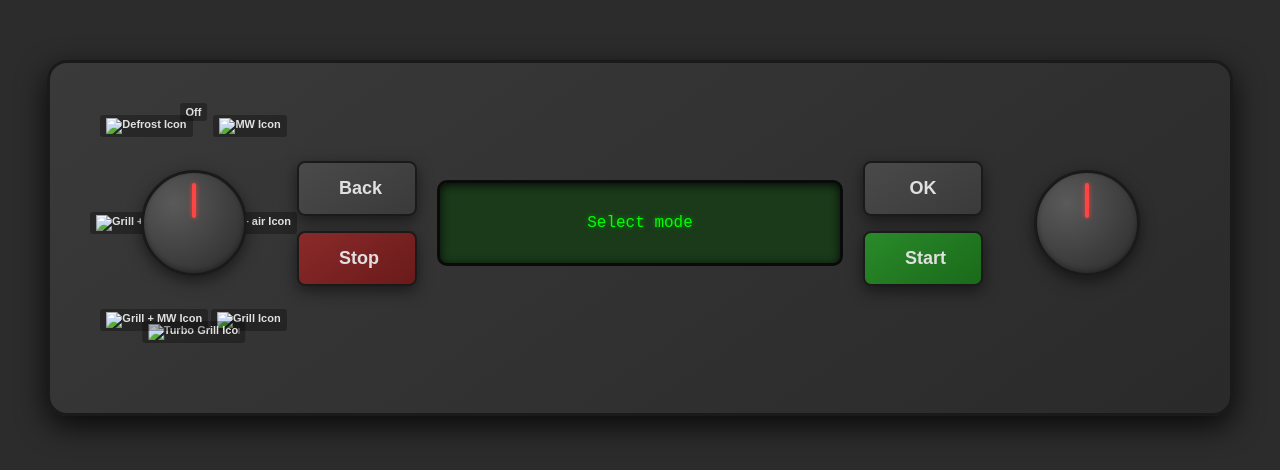
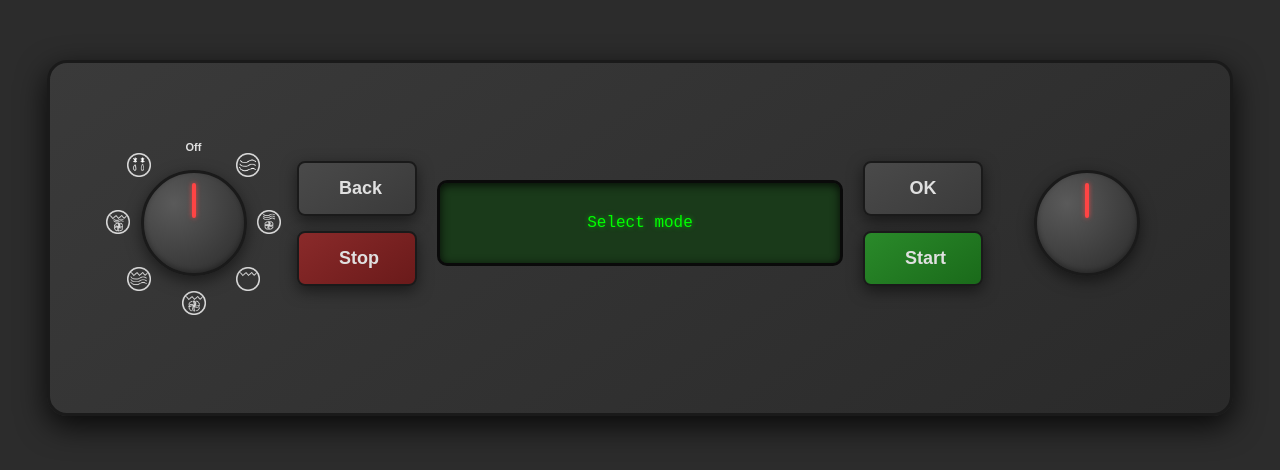
Before and after one commit to grishkosofi/GUI, a plain HTML site: page index.html in a window 1280 px wide. Shown: the part 162-632 px from the top of the page. Drawn offline with Linux system fonts and the light colour scheme.

Commit message:
icons fixed

```diff
--- a/style.css
+++ b/style.css
@@ -68,53 +68,53 @@ body {
     font-weight: bold;
     text-align: center;
     white-space: nowrap;
-    background-color: rgba(0, 0, 0, 0.3);
-    padding: 3px 6px;
+    background-color: rgba(0, 0, 0, 0);
+    padding: 2px 6px;
     border-radius: 3px;
 }
 
 .sign-top {
-    top: 0;
+    top: 15%;
     left: 50%;
     transform: translateX(-50%);
 }
 
 .sign-top-right {
-    top: 5%;
-    right: 5%;
+    top: 20%;
+    right: 15%;
 }
 
 .sign-right {
     top: 50%;
-    right: 0;
+    right: 5%;
     transform: translateY(-50%);
 }
 
 .sign-bottom-right {
-    bottom: 5%;
-    right: 5%;
+    bottom: 20%;
+    right: 15%;
 }
 
 .sign-bottom {
-    bottom: 0;
+    bottom: 10%;
     left: 50%;
     transform: translateX(-50%);
 }
 
 .sign-bottom-left {
-    bottom: 5%;
-    left: 5%;
+    bottom: 20%;
+    left: 15%;
 }
 
 .sign-left {
     top: 50%;
-    left: 0;
+    left: 5%;
     transform: translateY(-50%);
 }
 
 .sign-top-left {
-    top: 5%;
-    left: 5%;
+    top: 20%;
+    left: 15%;
 }
 
 #display-row {
@@ -199,4 +199,8 @@ button:active {
     background: linear-gradient(145deg, #9a3a3a, #7a2a2a);
 }
 
+.sign img {
+    height: 24px;
+    width: 24px;
+}
 /* OK and Back buttons use default button styling (gray gradient) */
```
Also changed, not shown: images/AIRMWicon.png (added), images/DEFROSTicon.png (added), images/GRILLMWicon.png (added), images/GRILLicon.png (added), images/MWicon.png (added), images/TURBOGRILLMWicon.png (added), images/TURBOGRILLicon.png (added).
